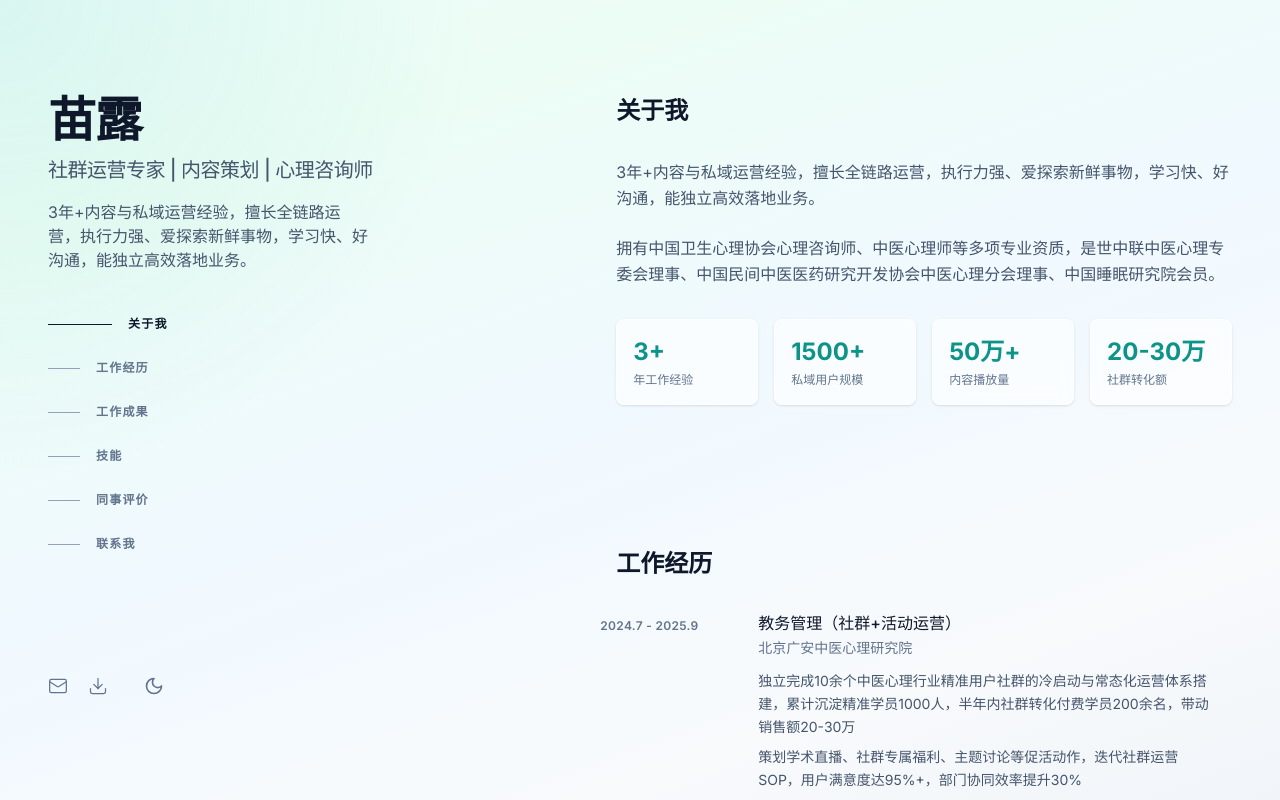
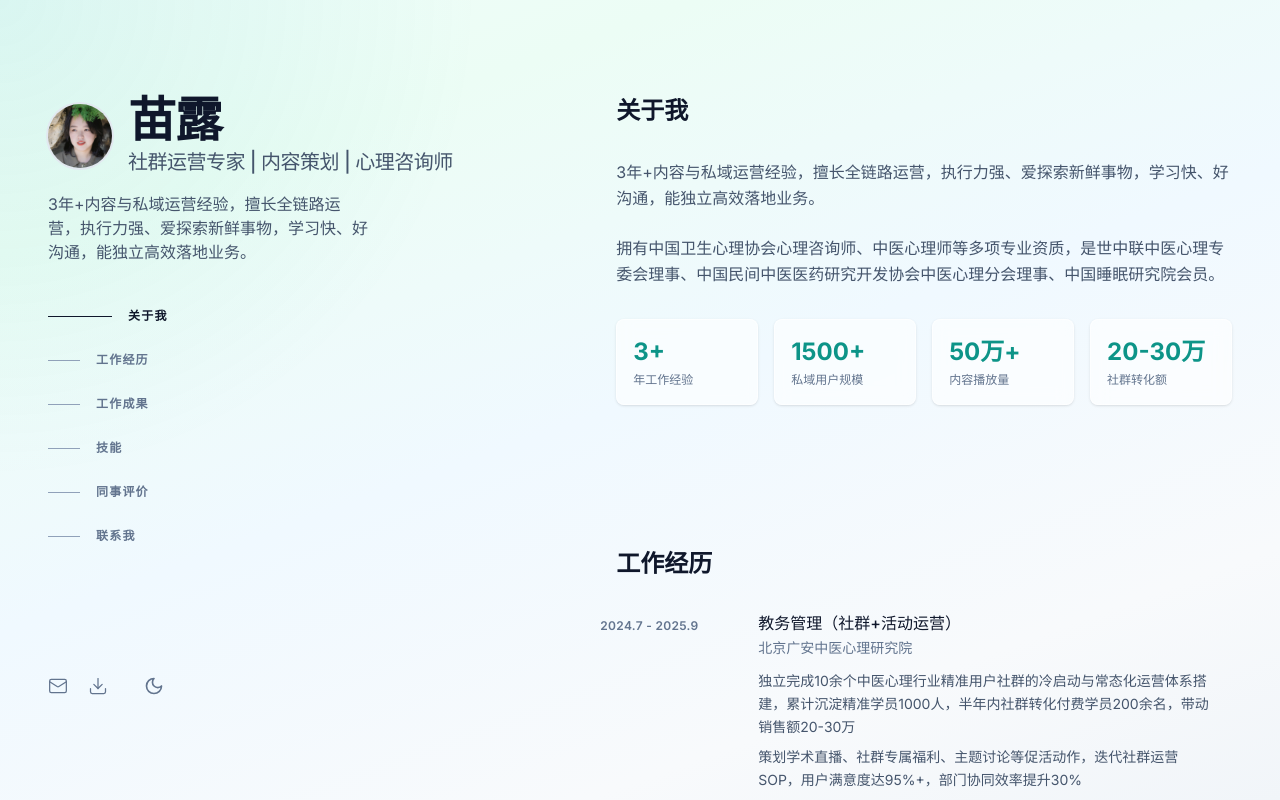
Before and after one commit to molly0812/molly-resume, a React (Vite) app: page / in a window 1280 px wide. Shown: the top 800 px of the page. Built offline with nearby package versions, Linux system fonts and the light colour scheme.

Commit message:
feat: 添加个人头像

```diff
--- a/src/components/Sidebar.jsx
+++ b/src/components/Sidebar.jsx
@@ -20,12 +20,17 @@ export default function Sidebar({ activeSection }) {
   return (
     <header className="lg:sticky lg:top-0 lg:flex lg:max-h-screen lg:w-[48%] lg:flex-col lg:justify-between lg:py-24">
       <div>
-        <h1 className="text-4xl font-bold tracking-tight text-slate-900 dark:text-slate-100 sm:text-5xl">
-          {personalInfo.name}
-        </h1>
-        <h2 className="mt-3 text-lg font-medium tracking-tight text-slate-600 dark:text-slate-300 sm:text-xl">
-          {personalInfo.title}
-        </h2>
+        <div className="flex items-center gap-4">
+          <img src="/头像.jpg" alt={personalInfo.name} className="h-16 w-16 rounded-full object-cover ring-2 ring-slate-200 dark:ring-slate-700" />
+          <div>
+            <h1 className="text-4xl font-bold tracking-tight text-slate-900 dark:text-slate-100 sm:text-5xl">
+              {personalInfo.name}
+            </h1>
+            <h2 className="mt-1 text-lg font-medium tracking-tight text-slate-600 dark:text-slate-300 sm:text-xl">
+              {personalInfo.title}
+            </h2>
+          </div>
+        </div>
         <p className="mt-4 max-w-xs leading-normal text-slate-600 dark:text-slate-400">
           {personalInfo.bio}
         </p>
```
Also changed, not shown: public/avatar.jpg (added), public/头像.jpg (added).
